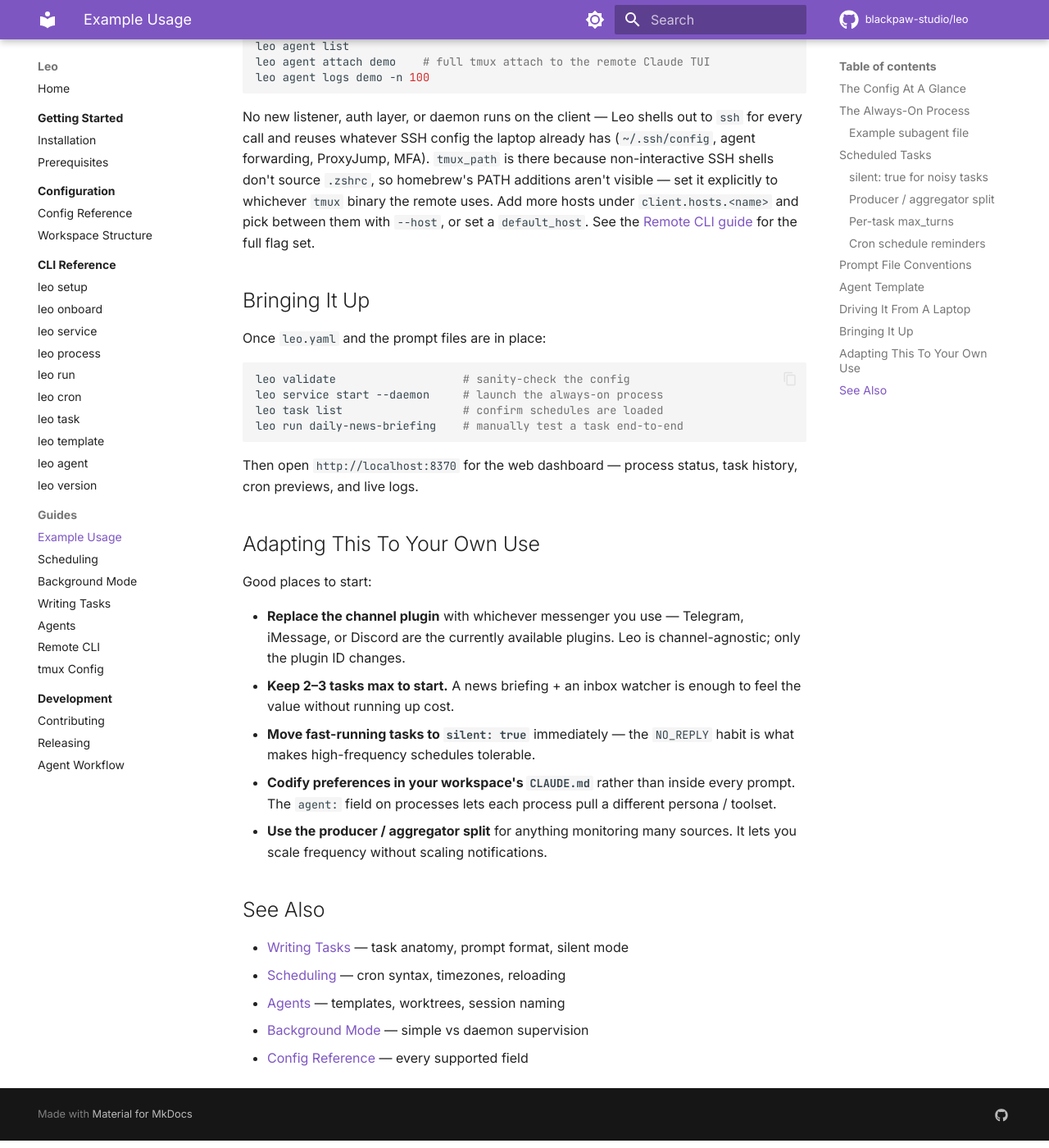
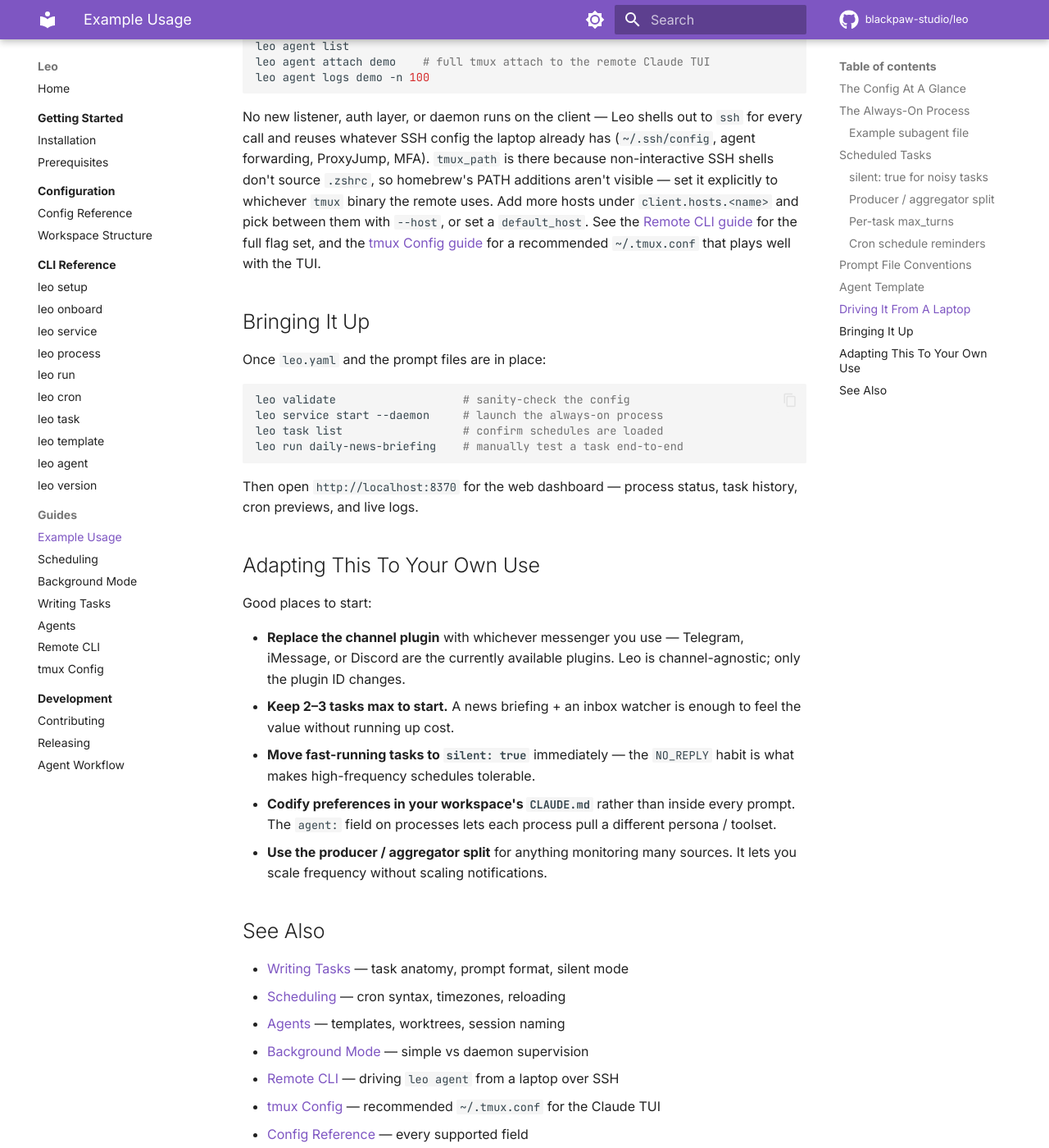
Before and after one commit to blackpaw-studio/leo, an MkDocs documentation site: the page built from docs/guides/example-usage.md, in a window 1280 px wide and 1400 px high, scrolled down 8128 px. Shown: the whole window at 82% size. Built offline with MkDocs 1.6.1 and Material for MkDocs 9.7.7, drawn with Linux system fonts in a browser that asks for light colours; comment, search, counter and statistics services are not loaded.

Commit message:
docs(example-usage): link tmux Config guide
Add the link inline where tmux_path is explained, and to the
See Also list alongside Remote CLI, since they're a pair.

````diff
--- a/docs/guides/example-usage.md
+++ b/docs/guides/example-usage.md
@@ -332,7 +332,7 @@ leo agent attach demo    # full tmux attach to the remote Claude TUI
 leo agent logs demo -n 100
 ```
 
-No new listener, auth layer, or daemon runs on the client — Leo shells out to `ssh` for every call and reuses whatever SSH config the laptop already has (`~/.ssh/config`, agent forwarding, ProxyJump, MFA). `tmux_path` is there because non-interactive SSH shells don't source `.zshrc`, so homebrew's PATH additions aren't visible — set it explicitly to whichever `tmux` binary the remote uses. Add more hosts under `client.hosts.<name>` and pick between them with `--host`, or set a `default_host`. See the [Remote CLI guide](remote-cli.md) for the full flag set.
+No new listener, auth layer, or daemon runs on the client — Leo shells out to `ssh` for every call and reuses whatever SSH config the laptop already has (`~/.ssh/config`, agent forwarding, ProxyJump, MFA). `tmux_path` is there because non-interactive SSH shells don't source `.zshrc`, so homebrew's PATH additions aren't visible — set it explicitly to whichever `tmux` binary the remote uses. Add more hosts under `client.hosts.<name>` and pick between them with `--host`, or set a `default_host`. See the [Remote CLI guide](remote-cli.md) for the full flag set, and the [tmux Config guide](tmux-config.md) for a recommended `~/.tmux.conf` that plays well with the TUI.
 
 ## Bringing It Up
 
@@ -363,4 +363,6 @@ Good places to start:
 - [Scheduling](scheduling.md) — cron syntax, timezones, reloading
 - [Agents](agents.md) — templates, worktrees, session naming
 - [Background Mode](background-mode.md) — simple vs daemon supervision
+- [Remote CLI](remote-cli.md) — driving `leo agent` from a laptop over SSH
+- [tmux Config](tmux-config.md) — recommended `~/.tmux.conf` for the Claude TUI
 - [Config Reference](../configuration/config-reference.md) — every supported field
````
